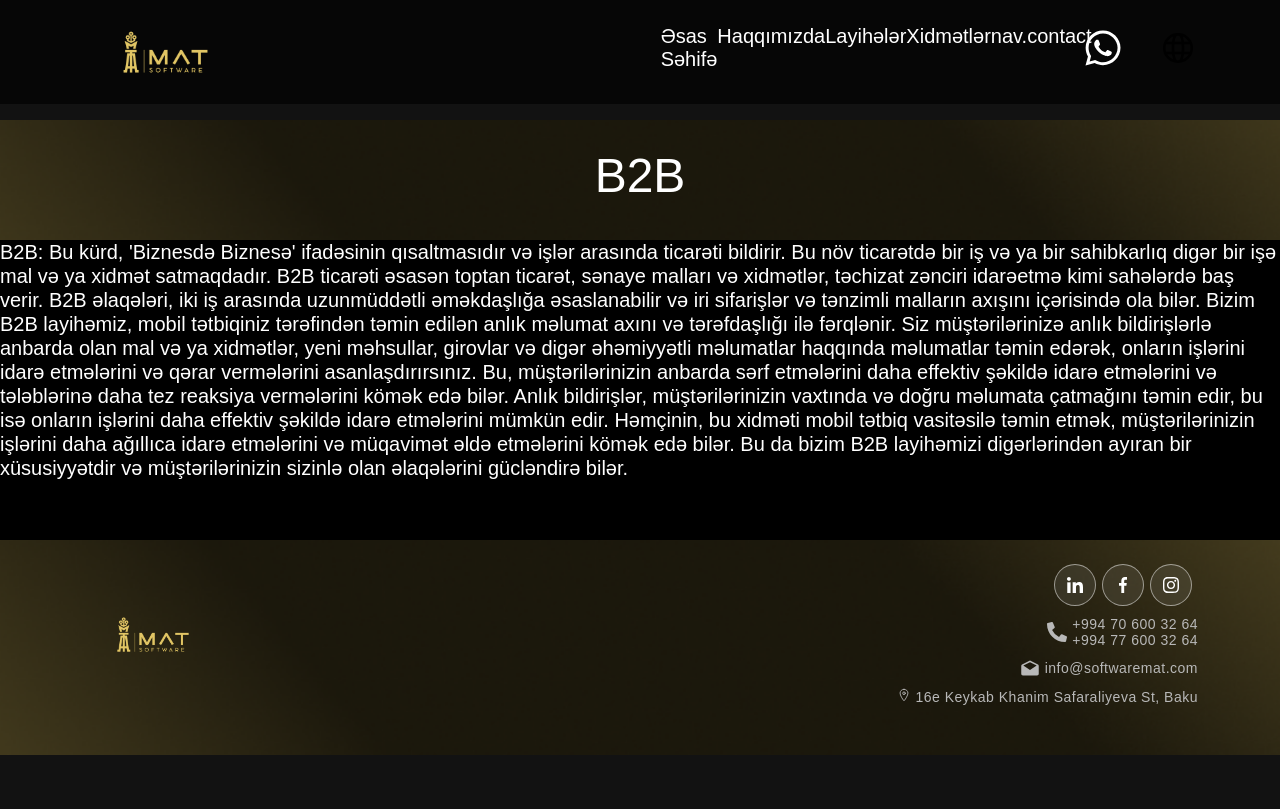
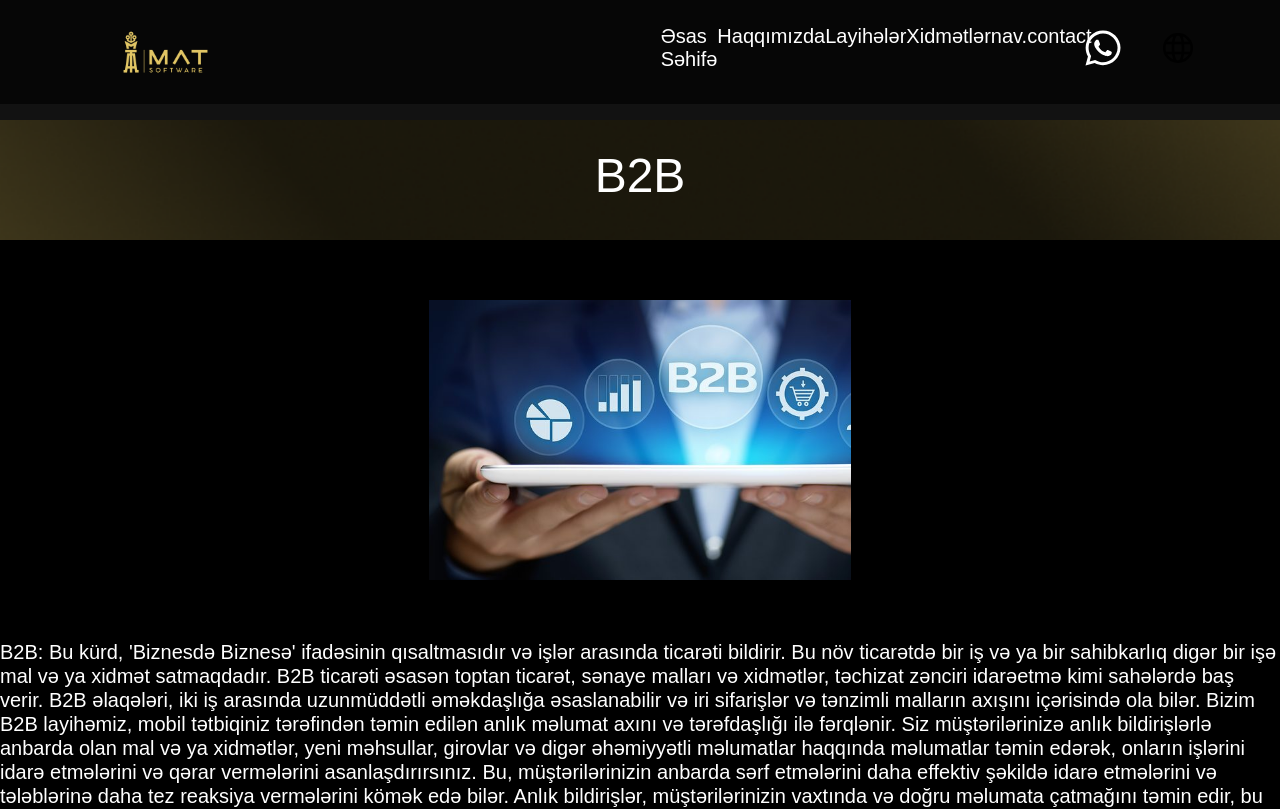
Before and after one commit to huseynesedov/MAT-software, a React (Create React App) app: page /B2b in a window 1280 px wide. Shown: the top 809 px of the page. Built offline with nearby package versions, Linux system fonts and the light colour scheme; a web font is replaced by a local one.

Commit message:
final projecst

```diff
--- a/src/Pages/Detail/B2b.jsx
+++ b/src/Pages/Detail/B2b.jsx
@@ -26,9 +26,10 @@ function Arm() {
             </div>
             <div className="job-center-main">
                 <div className="textMain">
+                    <div className='fotoCenter'>
 
-                    <div className="div2 foto"></div>
-
+                        <div className="div2 foto"></div>
+                    </div>
                     <div className="xet"></div>
 
                     <h5 className='h5'>
--- a/src/Pages/Detail/d2d.jsx
+++ b/src/Pages/Detail/d2d.jsx
@@ -26,8 +26,10 @@ function Arm() {
             </div>
             <div className="job-center-main">
                 <div className="textMain">
+                    <div className='fotoCenter'>
 
-                    <div className="div3 foto"></div>
+                        <div className="div3 foto"></div>
+                    </div>
 
                     <div className="xet"></div>
 
```
